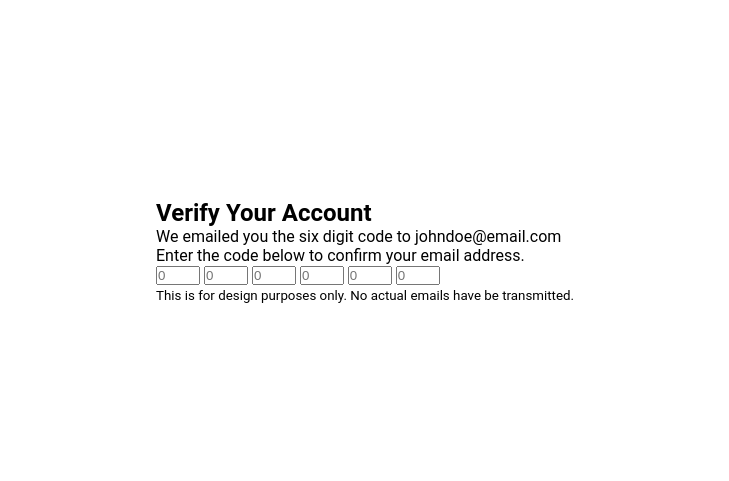
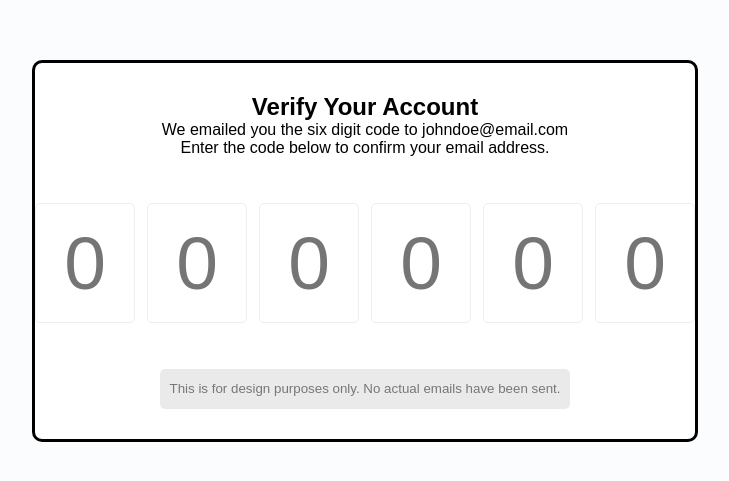
Before and after one commit to ahbenn86/verify-account-ui, a plain HTML site: page index.html in a window 1280 px wide. Shown: the part 149-630 px from the top of the page, without its empty margins (275-1004 px from the left). Drawn offline with Linux system fonts and the light colour scheme; a web font is replaced by a local one.

Commit message:
added styles

```diff
--- a/index.html
+++ b/index.html
@@ -28,7 +28,7 @@
       placeholder="0" min="0" max="9" required>
       </div>
       <small class="info">
-        This is for design purposes only. No actual emails have be transmitted.
+        This is for design purposes only. No actual emails have been sent.
       </small>
       </div>
     </div>
--- a/style.css
+++ b/style.css
@@ -1,4 +1,4 @@
-@import url('https://fonts.googleapis.com/css2?family=Robot:wght@400;700&display=swap');
+@import url('https://fonts.googleapis.com/css2?family=Muli:300,700&display=swap');
 
 * {
     margin: 0;
@@ -7,12 +7,72 @@
 }
 
 body {
-    font-family: 'Roboto', sans-serif;
+    background-color: #fbfcfe;
+    font-family: 'Muli', sans-serif;
     display: flex;
-    flex-direction: column;
     align-items: center;
     justify-content: center;
     height: 100vh;
     overflow: hidden;
 
 }
+
+.container {
+    background-color: white;
+    border: 3px #000 solid;
+    border-radius: 10px;
+    padding: 30px;
+    max-width: 1000px;
+    text-align: center;
+}
+
+.code-container {
+    display: flex;
+    align-items: center;
+    justify-content: center;
+    margin: 40px 0;
+}
+
+.code {
+    border-radius: 5px;
+    font-size: 75px;
+    height: 120px;
+    width: 100px;
+    border: 1px solid #eee;
+    margin: 1%;
+    text-align: center;
+    font-weight: 300;
+}
+
+.code::-webkit-outer-spin-button,
+.code::-webkit-inner-spin-button {
+    -webkit-appearance: none;
+    margin: 0;
+}
+
+.code:valid {
+    border-color: #3498db;
+    box-shadow: 0 10px 10px -5px rgba(0, 0, 0, 0.25);
+}
+
+.info {
+    background-color: #eaeaea;
+    display: inline-block;
+    padding: 10px;
+    line-height: 20px;
+    max-width: 450px;
+    color: #777;
+    border-radius: 5px;
+}
+
+@media (max-width: 600px) {
+    .code-container {
+        flex-wrap: wrap;
+    }
+
+    .code {
+        font-size: 60px;
+        height: 80px;
+        max-width: 70px;
+    }
+}
```
